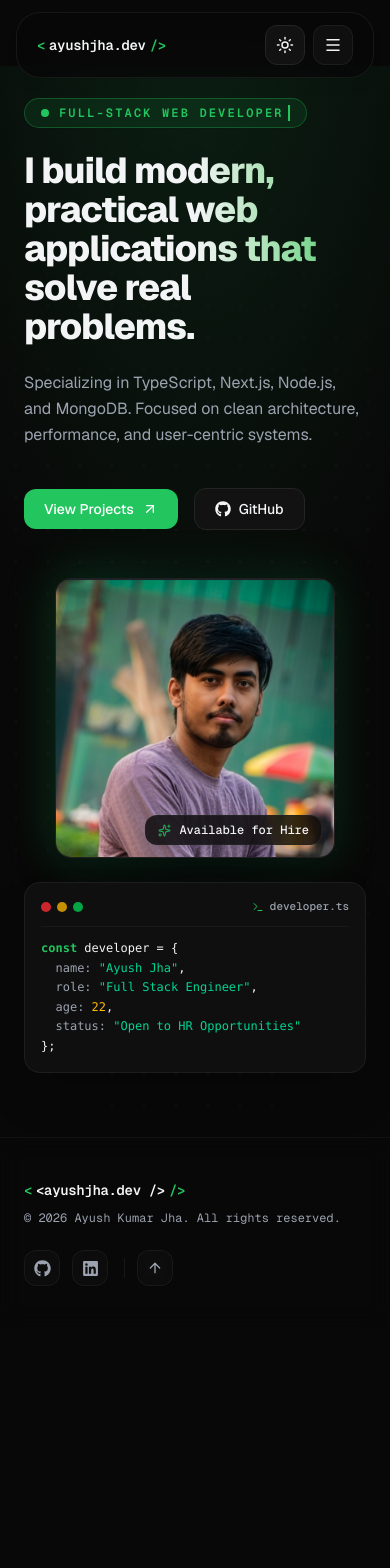
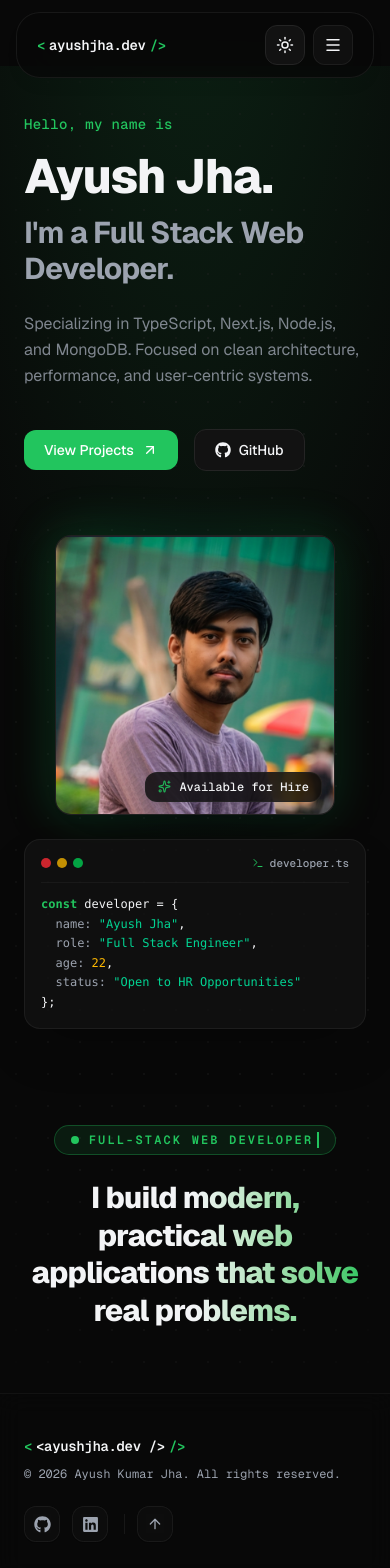
Before and after one commit to ayushjha12310/ayushjha-portfolio, a Next.js app: page / in a window 390 px wide. Shown: the top 1568 px of the page. Before the commit the page ends 1326 px from the top, so only its background shows below. Built offline with nearby package versions, Linux system fonts and the light colour scheme.

Commit message:
Update hero section with custom CSS animations

```diff
--- a/src/app/globals.css
+++ b/src/app/globals.css
@@ -142,3 +142,20 @@ html.light {
     typing 1.8s steps(30, end),
     blink 0.7s step-end infinite;
 }
+
+/* Custom slide-up animation for premium feel */
+@keyframes slideUpFade {
+  0% {
+    opacity: 0;
+    transform: translateY(40px);
+  }
+  100% {
+    opacity: 1;
+    transform: translateY(0);
+  }
+}
+
+.animate-slide-up {
+  opacity: 0; /* Keeps it hidden before animation starts */
+  animation: slideUpFade 1s cubic-bezier(0.16, 1, 0.3, 1) forwards;
+}
--- a/src/components/sections/Hero.tsx
+++ b/src/components/sections/Hero.tsx
@@ -9,35 +9,35 @@ export default function Hero() {
   const { personal } = PORTFOLIO_DATA;
 
   return (
-    <section className="relative overflow-hidden pt-8 pb-16 md:py-24 lg:py-32">
+    <section className="relative overflow-hidden pt-12 pb-16 md:py-24 lg:py-32">
       {/* Premium Ambient Lighting & Grid Backdrop */}
       <div className="pointer-events-none absolute inset-0 -z-10 bg-[radial-gradient(ellipse_80%_80%_at_50%_-20%,rgba(34,197,94,0.15),transparent)]" />
       <div className="pointer-events-none absolute inset-0 -z-10 bg-[radial-gradient(var(--border)_1px,transparent_1px)] bg-size-[32px_32px] opacity-35 mask-[radial-gradient(ellipse_at_center,black_60%,transparent_100%)]" />
 
       <div className="mx-auto max-w-6xl px-6">
-        {/* Main Grid Layout */}
-        <div className="grid grid-cols-1 items-center gap-12 lg:grid-cols-12 lg:gap-10">
+        {/* Main Grid Layout: Text on top/left, Photo on bottom/right */}
+        <div className="grid grid-cols-1 items-center gap-16 lg:grid-cols-12 lg:gap-10">
 
-          {/* Left Column: Personal Info & Action CTAs */}
-          <div className="lg:col-span-7 flex flex-col justify-center">
-            {/* Live Status Badge */}
-            <div className="inline-flex w-fit items-center gap-2.5 rounded-full border border-accent/30 bg-accent/10 px-4 py-1.5 backdrop-blur-md shadow-2xs">
-              <span className="relative flex h-2 w-2">
-                <span className="absolute inline-flex h-full w-full animate-ping rounded-full bg-accent opacity-75" />
-                <span className="relative inline-flex h-2 w-2 rounded-full bg-accent" />
-              </span>
-              <p className="w-fit overflow-hidden whitespace-nowrap border-r-2 border-accent pr-1 font-mono text-xs font-semibold uppercase tracking-[0.18em] text-accent animate-typing">
-                {personal.eyebrow}
-              </p>
-            </div>
+          {/* Left Column: Personal Info & Action CTAs - First to animate */}
+          <div className="lg:col-span-7 flex flex-col justify-center animate-slide-up">
 
-            {/* Headline */}
-            <h1 className="mt-6 text-4xl font-extrabold leading-[1.08] tracking-tight bg-linear-to-r from-foreground via-foreground to-accent bg-clip-text text-transparent sm:text-5xl md:text-6xl lg:text-7xl">
-              {personal.headline}
+            {/* Greeting */}
+            <p className="mb-4 font-mono text-sm sm:text-base font-medium tracking-wide text-accent">
+              Hello, my name is
+            </p>
+
+            {/* Name */}
+            <h1 className="text-5xl font-extrabold leading-[1.1] tracking-tight text-foreground sm:text-6xl md:text-7xl">
+              Ayush Jha.
             </h1>
 
-            {/* Subheading */}
-            <p className="mt-6 text-base font-normal leading-relaxed text-muted sm:text-lg md:text-xl max-w-2xl">
+            {/* Role */}
+            <h2 className="mt-3 text-3xl font-bold tracking-tight text-muted sm:text-4xl md:text-5xl">
+              I'm a Full Stack Web Developer.
+            </h2>
+
+            {/* Subheading / Brief Description */}
+            <p className="mt-6 text-base font-normal leading-relaxed text-muted/80 sm:text-lg md:text-xl max-w-2xl">
               {personal.subheading}
             </p>
 
@@ -60,8 +60,8 @@ export default function Hero() {
             </div>
           </div>
 
-          {/* Right Column: Photo Frame & Terminal Card */}
-          <div className="lg:col-span-5 flex flex-col items-center gap-6">
+          {/* Right Column: Photo Frame & Terminal Card - Animates second (200ms delay) */}
+          <div className="lg:col-span-5 flex flex-col items-center gap-6 animate-slide-up delay-200">
 
             {/* Profile Photo Frame */}
             <div className="relative group w-full max-w-70 sm:max-w-[320px]">
@@ -116,8 +116,24 @@ export default function Hero() {
 
         </div>
 
+        {/* Bottom Section: "I build..." Headline & Badge - Animates third (500ms delay) */}
+        <div className="mt-24 flex flex-col items-center justify-center text-center animate-slide-up delay-500">
+          {/* Live Status Badge */}
+          <div className="inline-flex w-fit items-center gap-2.5 rounded-full border border-accent/30 bg-accent/10 px-4 py-1.5 backdrop-blur-md shadow-2xs">
+            <span className="relative flex h-2 w-2">
+              <span className="absolute inline-flex h-full w-full animate-ping rounded-full bg-accent opacity-75" />
+              <span className="relative inline-flex h-2 w-2 rounded-full bg-accent" />
+            </span>
+            <p className="w-fit overflow-hidden whitespace-nowrap border-r-2 border-accent pr-1 font-mono text-xs font-semibold uppercase tracking-[0.18em] text-accent animate-typing">
+              {personal.eyebrow}
+            </p>
+          </div>
 
-
+          {/* Large dynamic headline ("I build...") */}
+          <h3 className="mt-6 max-w-4xl text-3xl font-extrabold leading-tight tracking-tight bg-linear-to-r from-foreground via-foreground to-accent bg-clip-text text-transparent sm:text-4xl md:text-5xl">
+            {personal.headline}
+          </h3>
+        </div>
 
       </div>
     </section>
```
